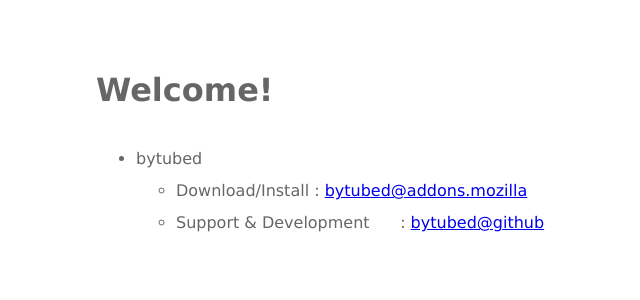
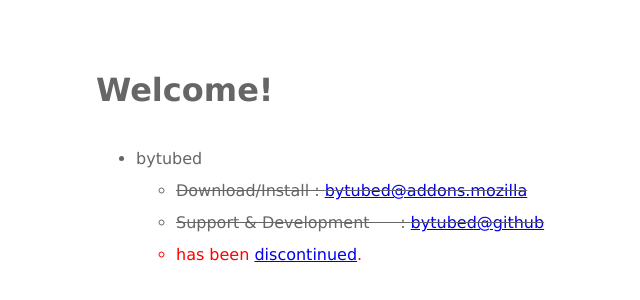
Before and after one commit to msram/msram.github.com, a plain HTML site: page index.html in a window 1280 px wide. Shown: the part 142-442 px from the top of the page, without its empty margins (144-784 px from the left). Drawn offline with Linux system fonts and the light colour scheme.

Commit message:
Update index.html
bytubed has been discontinued!

```diff
--- a/index.html
+++ b/index.html
@@ -27,8 +27,9 @@
             <ul>
                 <li>bytubed
                     <ul>
-                        <li>Download/Install : <a href="https://addons.mozilla.org/en-US/firefox/addon/bytubed/">bytubed@addons.mozilla</a></li>
-                        <li>Support & Development&nbsp;&nbsp;&nbsp;&nbsp;&nbsp; : <a href="http://msram.github.com/bytubed/">bytubed@github</a></li>
+                        <li style='text-decoration:line-through;'>Download/Install : <a href="https://addons.mozilla.org/en-US/firefox/addon/bytubed/">bytubed@addons.mozilla</a></li>
+                        <li  style='text-decoration:line-through;'>Support & Development&nbsp;&nbsp;&nbsp;&nbsp;&nbsp; : <a href="http://msram.github.com/bytubed/">bytubed@github</a></li>
+                        <li style='color:red'>has been <a href='http://msram.github.io/bytubed/2013/09/27/disabling-bytubed.html'>discontinued</a>.</li>
                     </ul>
                 </li>
             </ul>
```
